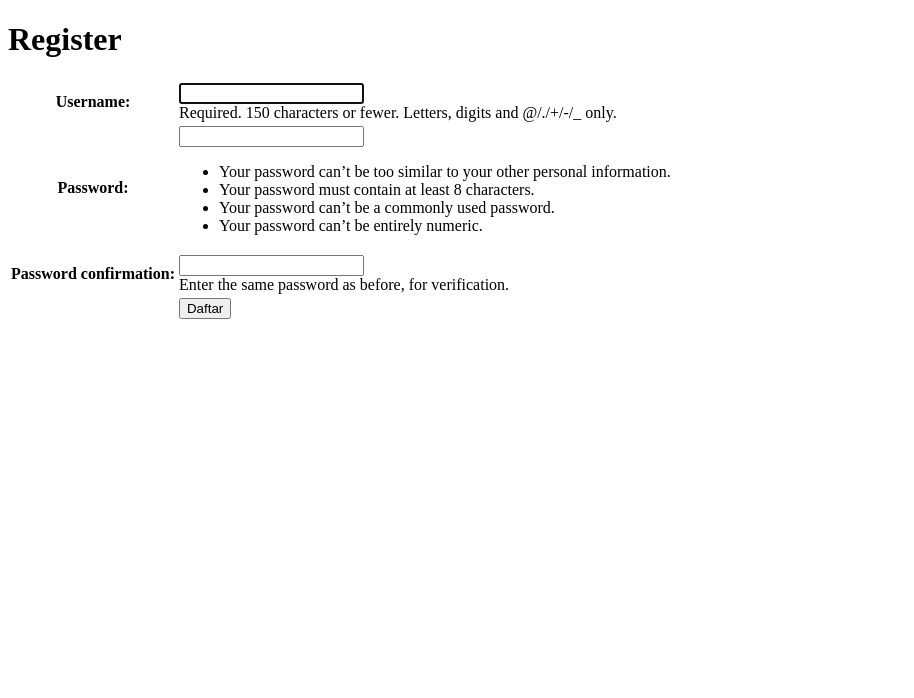
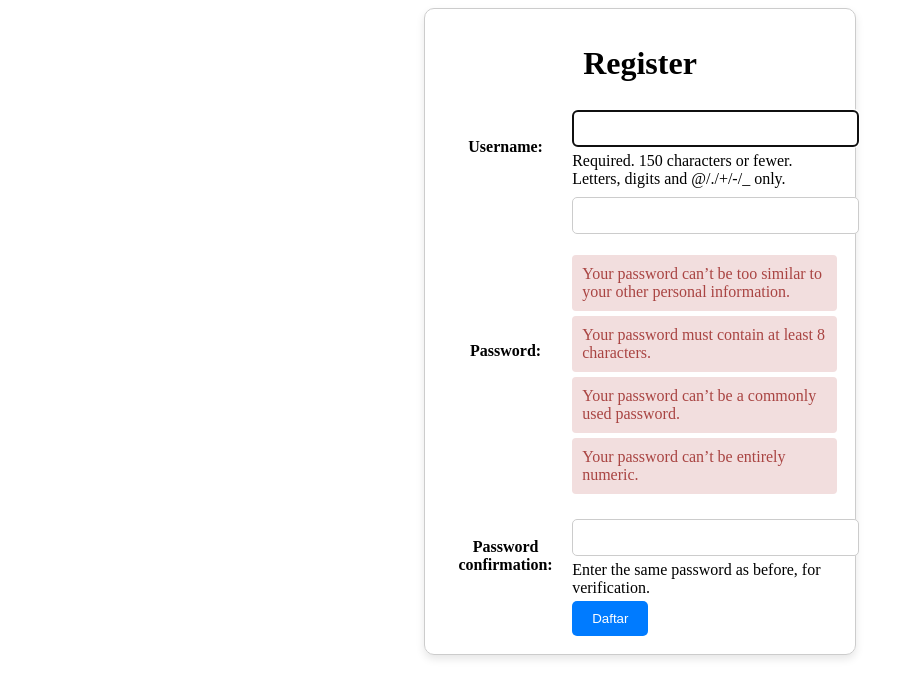
Before and after one commit to Firdausfarul/NFTshop, a Django app: page /register/ in a window 1280 px wide. Shown: the top 698 px of the page, without its empty margins (0-914 px from the left). Run offline with Django 4.2, Linux system fonts and the light colour scheme.

Commit message:
Tugas 5 commit

```diff
--- a/main/templates/register.html
+++ b/main/templates/register.html
@@ -2,15 +2,61 @@
 
 {% block meta %}
     <title>Register</title>
+    <style>
+        .login {
+            width: 400px;
+            margin: 0 auto;
+            padding: 15px;
+            border: 1px solid #ccc;
+            border-radius: 10px;
+            box-shadow: 0 4px 8px rgba(0,0,0,0.1);
+        }
+        .login h1 {
+            text-align: center;
+            margin-bottom: 20px;
+        }
+        table {
+            width: 100%;
+        }
+        input[type="text"],
+        input[type="password"],
+        input[type="email"] {
+            width: 100%;
+            padding: 10px;
+            margin: 5px 0;
+            border: 1px solid #ccc;
+            border-radius: 5px;
+        }
+        /* Submit button */
+        input[type="submit"] {
+            background-color: #007BFF;
+            color: white;
+            padding: 10px 20px;
+            border: none;
+            border-radius: 5px;
+            cursor: pointer;
+        }
+        input[type="submit"]:hover {
+            background-color: #0056b3;
+        }
+        ul {
+            list-style-type: none;
+            padding: 0;
+        }
+        li {
+            background-color: #f2dede;
+            color: #a94442;
+            margin: 5px 0;
+            padding: 10px;
+            border-radius: 4px;
+        }
+    </style>
 {% endblock meta %}
 
 {% block content %}
-
-<div class = "login">
-
+<div class="login">
     <h1>Register</h1>
-
-        <form method="POST" >
+    <form method="POST">
         {% csrf_token %}
         <table>
             {{ form.as_table }}
@@ -20,7 +66,6 @@
             </tr>
         </table>
     </form>
-
     {% if messages %}
     <ul>
         {% for message in messages %}
@@ -28,7 +73,5 @@
         {% endfor %}
     </ul>
     {% endif %}
-
 </div>
-
 {% endblock content %}
--- a/main/views.py
+++ b/main/views.py
@@ -97,7 +97,11 @@ def create_product(request):
 def show_main(request):
     Items = Item.objects.all()
     itemlen = len(Items)
-    print(Items[0].id)
+    if(itemlen%3==0):
+        row = itemlen - 3
+    else:
+        row = itemlen - (itemlen %3)
+
     context = {
         'siswa' : "Muhammad Fachrudin Firdaus",
         'kelas' : 'PBP E',
@@ -105,5 +109,6 @@ def show_main(request):
         'itemlen' : itemlen,
         'items' : Items,
         'last_login': request.COOKIES['last_login'],
+        'last_row' : row,
     }
     return render(request, "main.html", context)
```
Also changed, not shown: main/templates/create_product.html (+49 -1 lines), main/templates/login.html (+42 -3 lines), main/templates/main.html (+11 -8 lines), README.md. Lines whose indentation alone changed are shown as unchanged.
